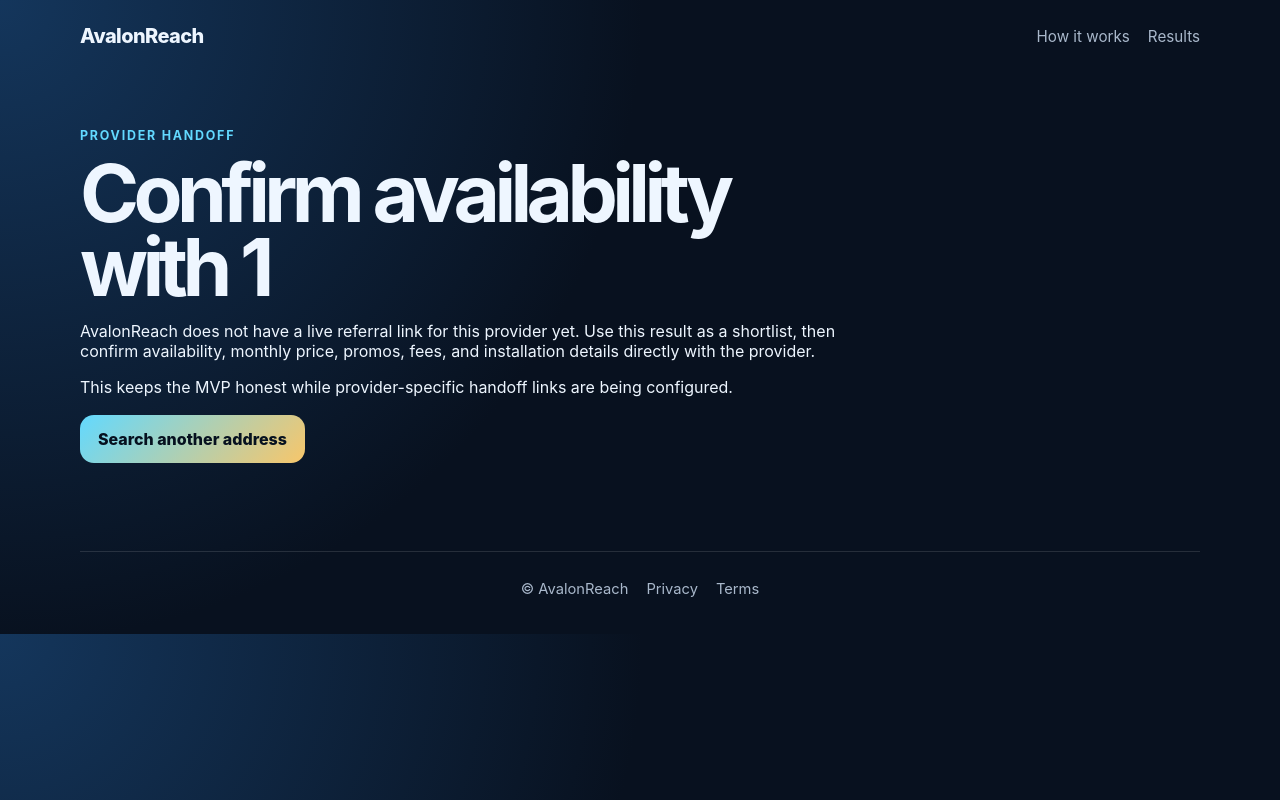
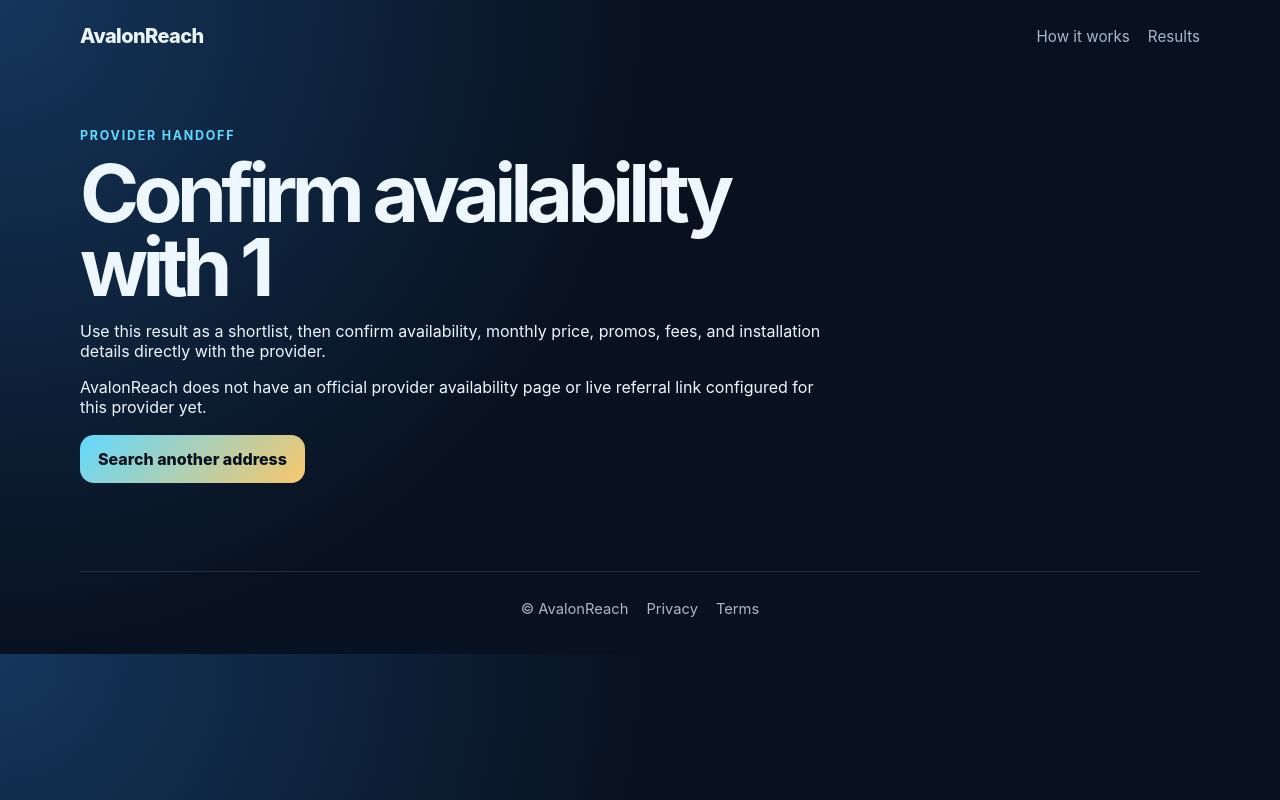
Before and after one commit to Octapolis/AvalonReach, a Next.js app: page /go/1 in a window 1280 px wide. Built offline with nearby package versions, Linux system fonts and the light colour scheme.

Commit message:
Add official provider handoff directory

```diff
--- a/app/go/[provider]/page.tsx
+++ b/app/go/[provider]/page.tsx
@@ -1,21 +1,26 @@
 import Link from "next/link";
+import { providerDirectoryEntry, providerDisplayName } from "@/lib/provider-directory";
 
 export default async function ProviderRedirectPage({ params }: { params: Promise<{ provider: string }> }) {
   const { provider } = await params;
-  const label = provider.split("-").filter(Boolean).map((part) => part[0]?.toUpperCase() + part.slice(1)).join(" ");
+  const entry = providerDirectoryEntry(provider);
+  const label = providerDisplayName(provider);
 
   return (
     <main className="section narrow">
       <p className="eyebrow">Provider handoff</p>
       <h1>Confirm availability with {label || "this provider"}</h1>
       <p>
-        AvalonReach does not have a live referral link for this provider yet. Use this result as a shortlist, then confirm availability, monthly price, promos, fees, and installation details directly with the provider.
+        Use this result as a shortlist, then confirm availability, monthly price, promos, fees, and installation details directly with the provider.
       </p>
       <p>
-        This keeps the MVP honest while provider-specific handoff links are being configured.
+        {entry
+          ? "AvalonReach has an official provider availability page configured for this handoff, but it is not a paid referral link yet."
+          : "AvalonReach does not have an official provider availability page or live referral link configured for this provider yet."}
       </p>
       <div className="button-row">
-        <Link className="button" href="/">Search another address</Link>
+        {entry && <a className="button" href={entry.availabilityUrl} rel="noreferrer" target="_blank">Open {label} availability</a>}
+        <Link className={entry ? "button ghost" : "button"} href="/">Search another address</Link>
       </div>
     </main>
   );
--- a/lib/broadband.ts
+++ b/lib/broadband.ts
@@ -1,4 +1,5 @@
 import { sampleResults } from "@/data/sample-results";
+import { providerDirectoryEntry, providerDisplayName, providerHandoffUrl } from "@/lib/provider-directory";
 import { createSupabaseClient } from "@/lib/supabase";
 import type { BroadbandLookupResult, GeocodeResult, ProviderPlan } from "./types";
 
@@ -229,15 +230,22 @@
   const payload = (await response.json()) as BroadbandMapResponse;
   return (payload.providers ?? [])
     .filter((provider) => provider.name && provider.technology)
-    .map((provider) => ({
-      name: provider.name ?? "Unknown provider",
-      technology: provider.technology ?? "Unknown",
-      maxDownloadMbps: Number(provider.max_download_mbps ?? 0),
-      maxUploadMbps: Number(provider.max_upload_mbps ?? 0),
-      providerId: provider.provider_id,
-      referralUrl: providerReferralUrl(provider.name),
-      source: "live" as const
-    }));
+    .map((provider) => {
+      const providerName = providerDisplayName(provider.name);
+      const directoryEntry = providerDirectoryEntry(provider.name);
+
+      return {
+        name: providerName,
+        providerName,
+        technology: provider.technology ?? "Unknown",
+        maxDownloadMbps: Number(provider.max_download_mbps ?? 0),
+        maxUploadMbps: Number(provider.max_upload_mbps ?? 0),
+        providerId: provider.provider_id,
+        referralUrl: providerHandoffUrl(provider.name),
+        notes: directoryEntry?.sourceNote,
+        source: "live" as const
+      };
+    });
 }
 
 async function fallbackResult(addressLabel: string, reason: string): Promise<BroadbandLookupResult> {
@@ -292,7 +300,7 @@
         plan.estimated_monthly_price === null ? undefined : Number(plan.estimated_monthly_price),
       estimatedLatencyMs: plan.estimated_latency_ms ?? undefined,
       notes: plan.availability_notes ?? undefined,
-      referralUrl: plan.referral_url ?? providerReferralUrl(providerName),
+      referralUrl: plan.referral_url ?? providerHandoffUrl(providerName),
       contractRequired: Boolean(plan.contract_required),
       source: "sample"
     };
@@ -327,9 +335,3 @@
 
   return "unknown";
 }
-
-function providerReferralUrl(providerName?: string) {
-  if (!providerName) return "#lead-capture";
-  const slug = providerName.toLowerCase().replace(/[^a-z0-9]+/g, "-").replace(/(^-|-$)/g, "");
-  return `/go/${slug}`;
-}
--- /dev/null
+++ b/lib/provider-directory.ts
@@ -0,0 +1,157 @@
+export type ProviderDirectoryEntry = {
+  slug: string;
+  displayName: string;
+  availabilityUrl: string;
+  sourceNote: string;
+};
+
+const PROVIDERS: ProviderDirectoryEntry[] = [
+  {
+    slug: "att",
+    displayName: "AT&T",
+    availabilityUrl: "https://www.att.com/internet/availability/",
+    sourceNote: "Official AT&T address-availability page configured."
+  },
+  {
+    slug: "verizon",
+    displayName: "Verizon",
+    availabilityUrl: "https://www.verizon.com/home/internet/",
+    sourceNote: "Official Verizon Home Internet availability page configured."
+  },
+  {
+    slug: "xfinity",
+    displayName: "Xfinity",
+    availabilityUrl: "https://www.xfinity.com/learn/internet-service",
+    sourceNote: "Official Xfinity internet service page configured."
+  },
+  {
+    slug: "comcast",
+    displayName: "Xfinity",
+    availabilityUrl: "https://www.xfinity.com/learn/internet-service",
+    sourceNote: "Official Xfinity internet service page configured."
+  },
+  {
+    slug: "t-mobile",
+    displayName: "T-Mobile",
+    availabilityUrl: "https://www.t-mobile.com/home-internet",
+    sourceNote: "Official T-Mobile Home Internet page configured."
+  },
+  {
+    slug: "starlink",
+    displayName: "Starlink",
+    availabilityUrl: "https://www.starlink.com/residential",
+    sourceNote: "Official Starlink residential internet page configured."
+  },
+  {
+    slug: "hughesnet",
+    displayName: "Hughesnet",
+    availabilityUrl: "https://www.hughesnet.com/home-satellite-internet-plans",
+    sourceNote: "Official Hughesnet residential plan availability page configured."
+  },
+  {
+    slug: "viasat",
+    displayName: "Viasat",
+    availabilityUrl: "https://www.viasat.com/satellite-internet/",
+    sourceNote: "Official Viasat satellite internet page configured."
+  },
+  {
+    slug: "spectrum",
+    displayName: "Spectrum",
+    availabilityUrl: "https://www.spectrum.com/internet",
+    sourceNote: "Official Spectrum internet page configured."
+  },
+  {
+    slug: "cox",
+    displayName: "Cox",
+    availabilityUrl: "https://www.cox.com/residential/internet.html",
+    sourceNote: "Official Cox residential internet page configured."
+  },
+  {
+    slug: "optimum",
+    displayName: "Optimum",
+    availabilityUrl: "https://www.optimum.com/internet",
+    sourceNote: "Official Optimum internet page configured."
+  },
+  {
+    slug: "frontier",
+    displayName: "Frontier",
+    availabilityUrl: "https://frontier.com/internet",
+    sourceNote: "Official Frontier internet page configured."
+  },
+  {
+    slug: "centurylink",
+    displayName: "CenturyLink",
+    availabilityUrl: "https://www.centurylink.com/internet/",
+    sourceNote: "Official CenturyLink internet page configured."
+  },
+  {
+    slug: "google-fiber",
+    displayName: "Google Fiber",
+    availabilityUrl: "https://fiber.google.com/",
+    sourceNote: "Official Google Fiber availability page configured."
+  },
+  {
+    slug: "earthlink",
+    displayName: "EarthLink",
+    availabilityUrl: "https://www.earthlink.net/internet/",
+    sourceNote: "Official EarthLink internet page configured."
+  },
+  {
+    slug: "hotwire-communications",
+    displayName: "Hotwire Communications",
+    availabilityUrl: "https://www.hotwirecommunications.com/",
+    sourceNote: "Official Hotwire Communications site configured."
+  }
+];
+
+const PROVIDER_BY_SLUG = new Map(PROVIDERS.map((provider) => [provider.slug, provider]));
+
+export function providerSlug(providerName?: string) {
+  if (!providerName) return "";
+
+  const normalized = providerName
+    .toLowerCase()
+    .replace(/&/g, " and ")
+    .replace(/[^a-z0-9]+/g, "-")
+    .replace(/(^-|-$)/g, "");
+
+  if (normalized === "at-and-t" || normalized === "at-t") return "att";
+  if (normalized.includes("xfinity") || normalized.includes("comcast")) return "xfinity";
+  if (normalized.includes("t-mobile")) return "t-mobile";
+  if (normalized.includes("starlink") || normalized.includes("spacex")) return "starlink";
+  if (normalized.includes("hughesnet") || normalized.includes("hughes-network")) return "hughesnet";
+  if (normalized.includes("viasat")) return "viasat";
+  if (normalized.includes("verizon")) return "verizon";
+  if (normalized.includes("spectrum") || normalized.includes("charter")) return "spectrum";
+  if (normalized.includes("cox")) return "cox";
+  if (normalized.includes("optimum") || normalized.includes("altice")) return "optimum";
+  if (normalized.includes("frontier")) return "frontier";
+  if (normalized.includes("centurylink") || normalized.includes("lumen")) return "centurylink";
+  if (normalized.includes("google-fiber")) return "google-fiber";
+  if (normalized.includes("earthlink")) return "earthlink";
+  if (normalized.includes("hotwire")) return "hotwire-communications";
+
+  return normalized;
+}
+
+export function providerDirectoryEntry(providerNameOrSlug?: string) {
+  const slug = providerSlug(providerNameOrSlug);
+  return slug ? PROVIDER_BY_SLUG.get(slug) : undefined;
+}
+
+export function providerDisplayName(providerNameOrSlug?: string) {
+  const entry = providerDirectoryEntry(providerNameOrSlug);
+  if (entry) return entry.displayName;
+  if (!providerNameOrSlug) return "this provider";
+
+  return providerSlug(providerNameOrSlug)
+    .split("-")
+    .filter(Boolean)
+    .map((part) => part.toUpperCase() === "dsl" ? "DSL" : part[0]?.toUpperCase() + part.slice(1))
+    .join(" ");
+}
+
+export function providerHandoffUrl(providerName?: string) {
+  const slug = providerSlug(providerName);
+  return slug ? `/go/${slug}` : "#lead-capture";
+}
```
